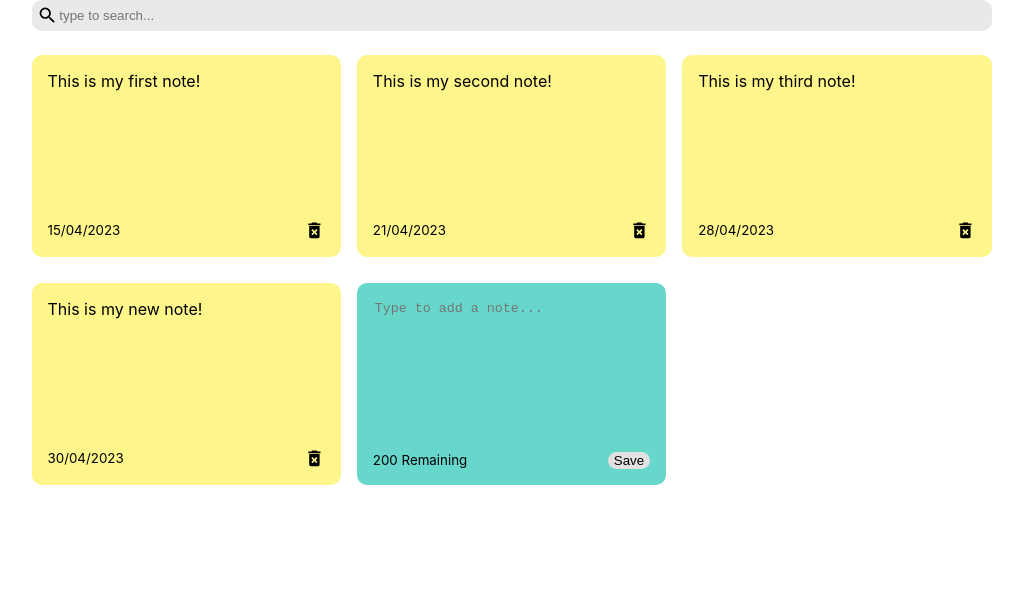
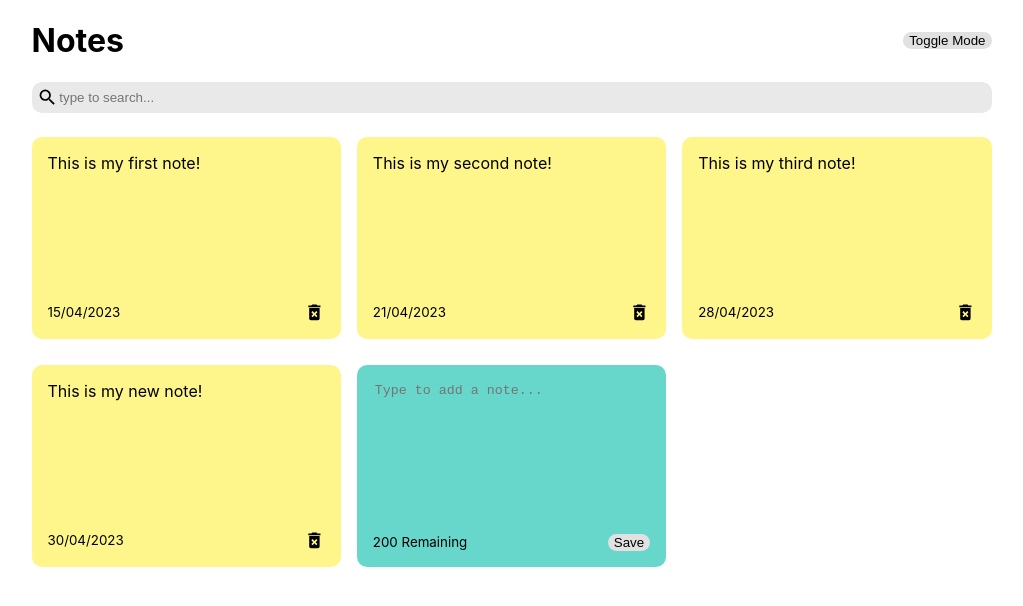
Before and after one commit to alexangria1992/notes-app, a React (Create React App) app: page / in a window 1280 px wide. Shown: the top 606 px of the page, without its empty margins (129-1152 px from the left). Built offline with nearby package versions, Linux system fonts and the light colour scheme.

Commit message:
toggling dark mode

```diff
--- a/src/App.js
+++ b/src/App.js
@@ -2,6 +2,7 @@
 import NotesList from "./components/NotesList";
 import { nanoid } from "nanoid";
 import Search from "./components/Search";
+import Header from "./components/Header";
 
 const App = () => {
   const [notes, setNotes] = useState([
@@ -29,6 +30,8 @@
 
   const [searchText, setSearchText] = useState("");
 
+  const [darkMode, setDarkMode] = useState(false);
+
   const addNote = (text) => {
     // console.log(text);
     const date = new Date();
@@ -46,7 +49,9 @@
     setNotes(newNotes);
   };
   return (
+    <div className={`${darkMode && "dark-mode"}`}>
       <div className="container">
+        <Header handleToggleDarkMode={setDarkMode} />
         <Search handleSearchNote={setSearchText} />
         <NotesList
           notes={notes.filter((note) =>
@@ -56,6 +61,7 @@
           handleDeleteNote={deleteNote}
         />
       </div>
+    </div>
   );
 };
 
--- /dev/null
+++ b/src/components/Header.js
@@ -0,0 +1,19 @@
+import React from "react";
+
+const Header = ({ handleToggleDarkMode }) => {
+  return (
+    <div className="header">
+      <h1>Notes</h1>
+      <button
+        onClick={() =>
+          handleToggleDarkMode((previousDarkMode) => !previousDarkMode)
+        }
+        className="save"
+      >
+        Toggle Mode
+      </button>
+    </div>
+  );
+};
+
+export default Header;
--- a/src/index.css
+++ b/src/index.css
@@ -18,8 +18,22 @@
   margin-left: auto;
   padding-right: 15px;
   padding-left: 16px;
+  min-height: 100vh;
 }
 
+.header {
+  display: flex;
+  align-items: center;
+  justify-content: space-between;
+}
+
+.dark-mode {
+  background-color: black;
+}
+
+.dark-mode h1 {
+  color: white;
+}
 .note {
   background-color: #fef68a;
   margin-bottom: 10px;
```
Lines whose indentation alone changed are shown as unchanged.
